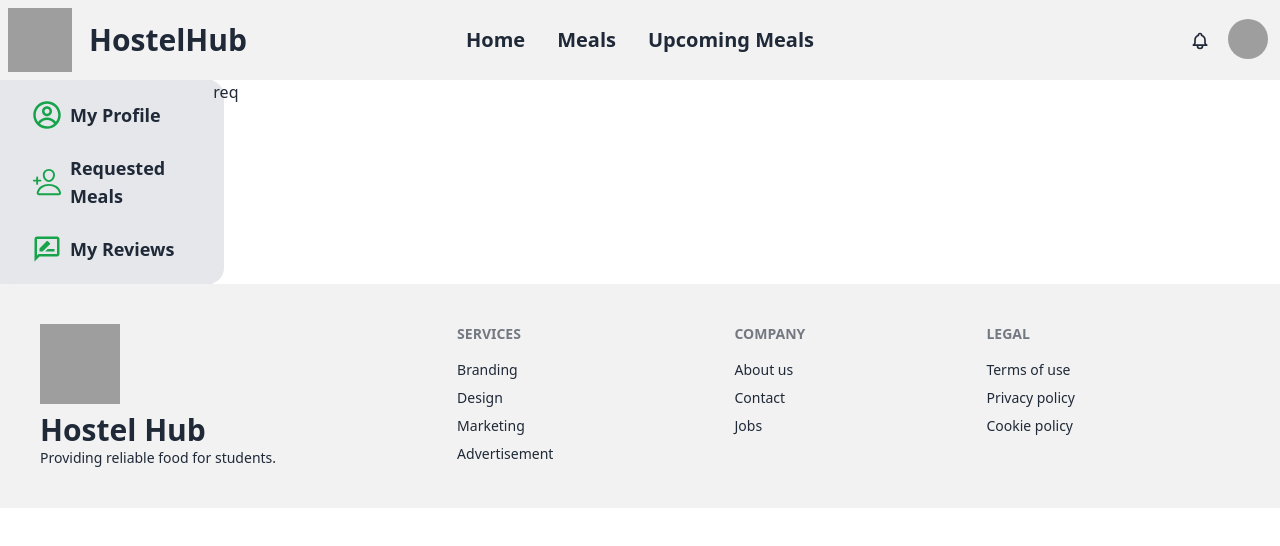
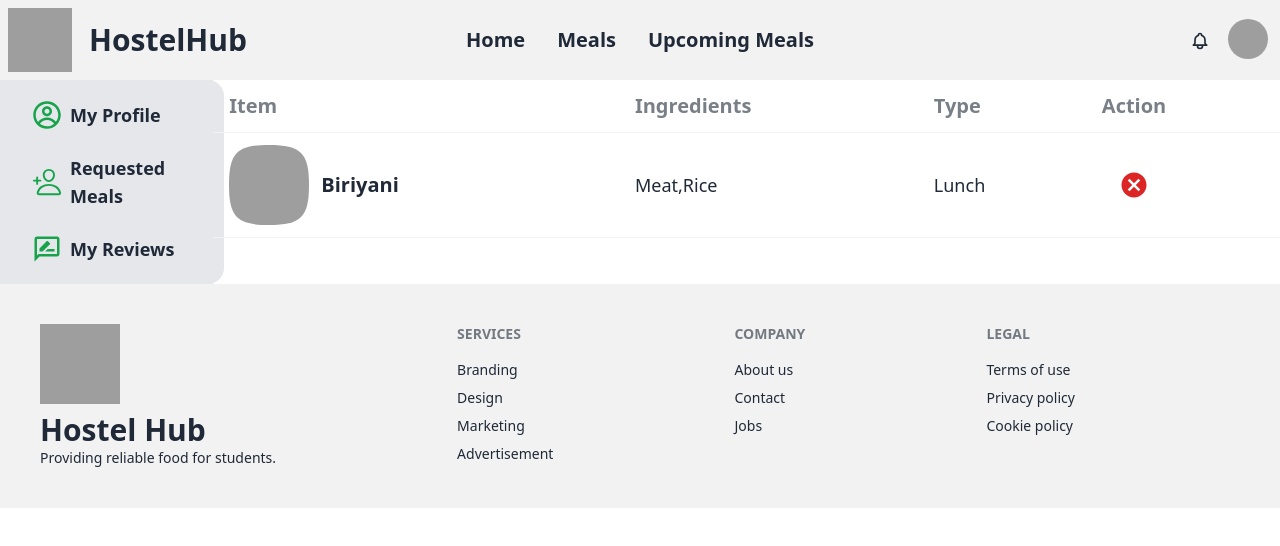
Before and after one commit to junaeddurjoy/hostel-hub-client, a React (Vite) app: page /requestedmeals in a window 1280 px wide. Shown: the top 546 px of the page. Built offline with nearby package versions, Linux system fonts and the light colour scheme; no server answers; grey boxes are pictures that could not be loaded.

Commit message:
requested meals

```diff
--- a/src/Layout/Pages/RequestedMeals.jsx
+++ b/src/Layout/Pages/RequestedMeals.jsx
@@ -2,10 +2,11 @@ import { Link } from "react-router-dom";
 import { CgProfile } from "react-icons/cg";
 import { IoPersonAddOutline } from "react-icons/io5";
 import { MdOutlineRateReview } from "react-icons/md";
+import { MdCancel } from "react-icons/md";
 const RequestedMeals = () => {
     return (
         <div className="w-full flex">
-           <div className="w-1/6 bg-gray-200">
+            <div className="w-1/6 bg-gray-200">
                 <ul className="menu menu-lg bg-gray-200 w-56 rounded-box">
                     <Link to={'/userdashboard'}><li className="font-semibold"><a><CgProfile className="text-3xl text-green-600" />My Profile</a></li></Link>
                     <Link to={'/requestedmeals'}><li className="font-semibold"><a><IoPersonAddOutline className="text-3xl text-green-600" /> Requested Meals</a></li></Link>
@@ -13,7 +14,43 @@ const RequestedMeals = () => {
                 </ul>
             </div>
             <div className="w-5/6">
-                req
+                <div className="overflow-x-auto">
+                    <table className="table">
+                        {/* head */}
+                        <thead>
+                            <tr>
+                                <th className="text-xl font-bold">Item</th>
+                                <th className="text-xl font-bold ">Ingredients</th>
+                                <th className="text-xl font-bold">Type</th>
+                                <th className="text-xl font-bold">Action</th>
+                            </tr>
+                        </thead>
+                        <tbody>
+                            {/* row 1 */}
+                            <tr>
+                                <td>
+                                    <div className="flex items-center gap-3">
+                                        <div className="avatar">
+                                            <div className="mask mask-squircle w-20 h-20">
+                                                <img src="https://www.kannammacooks.com/wp-content/uploads/chettinadu-chicken-biriyani-1-3.jpg" alt="Avatar Tailwind CSS Component" />
+                                            </div>
+                                        </div>
+                                        <div>
+                                            <div className="font-bold text-xl">Biriyani</div>
+                                        </div>
+                                    </div>
+                                </td>
+                                <td className="text-lg">
+                                    Meat,Rice
+                                </td>
+                                <td className="text-lg">Lunch</td>
+                                <th>
+                                    <button className="btn btn-ghost btn-md"><MdCancel className="text-3xl text-red-600" /></button>
+                                </th>
+                            </tr>
+                        </tbody>
+                    </table>
+                </div>
             </div>
         </div>
     );
```
